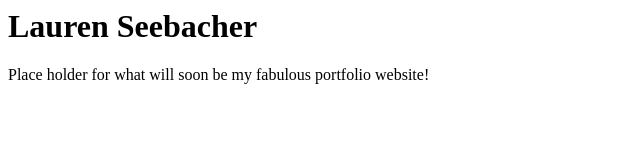
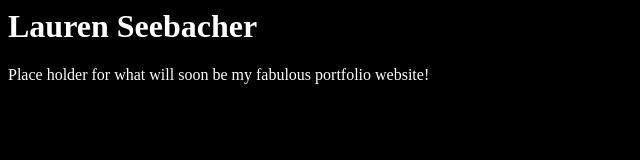
Before and after one commit to LoLoBot/lolobot.github.io, a plain HTML site: page unit_1/index.html in a window 1280 px wide. Shown: the whole page, without its empty margins (0-640 px from the left). Drawn offline with Linux system fonts and the light colour scheme.

Commit message:
noticed a syntax error!
look at me! correcting code… what a day! ;)

```diff
--- a/unit_1/index.html
+++ b/unit_1/index.html
@@ -1,7 +1,7 @@
 <!DOCTYPYE html>
 <html>
 	<head>
-		<link rel="stylesheet" type="text/css" href="css/style.ss">
+		<link rel="stylesheet" type="text/css" href="css/style.css">
 	</head>
 	<title>Lauren Seebacher</title>
 	<body>
```
